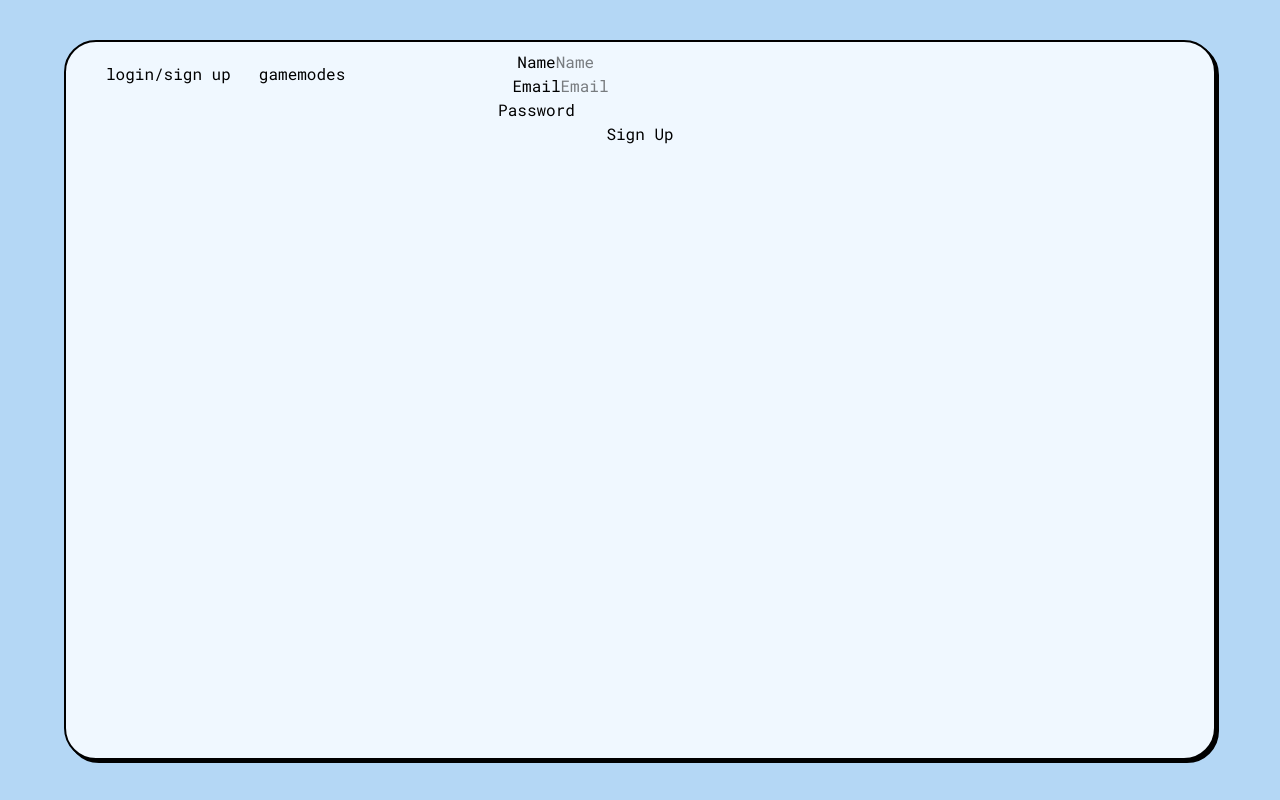
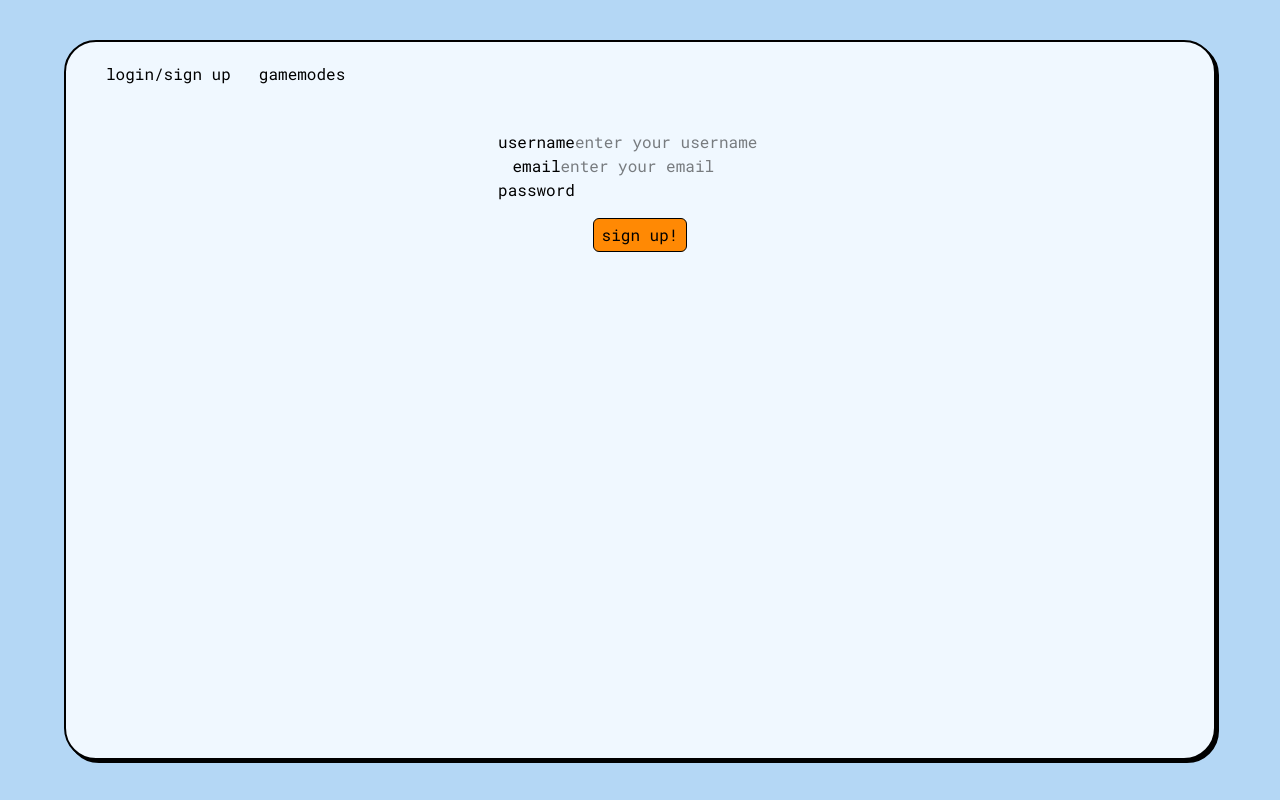
Before and after one commit to falloutpizza/countryguessr-with-nextjs, a Next.js app: page /signup in a window 1280 px wide. Built offline with nearby package versions, Linux system fonts and the light colour scheme.

Commit message:
refactored signup page code

```diff
--- a/src/app/signup/page.tsx
+++ b/src/app/signup/page.tsx
@@ -1,8 +1,10 @@
 "use client";
 
-import { useActionState, SubmitEvent } from "react";
+import { useActionState } from "react";
 import { SignupFormSchema, FormState } from "@/src/lib/schemas";
 import * as z from "zod";
+
+import SignupForm from "../ui/signup/SignupForm";
 
 async function signup(state: FormState, formData: FormData) {
   const validatedFields = SignupFormSchema.safeParse({
@@ -25,40 +27,7 @@ async function signup(state: FormState, formData: FormData) {
   console.log(data);
 }
 
-export default function SignupForm() {
+export default function SignupPage() {
   const [state, action, pending] = useActionState(signup, undefined);
-
-  return (
-    <form action={action}>
-      <div>
-        <label htmlFor="username">Name</label>
-        <input id="username" name="username" placeholder="Name" />
-      </div>
-      {state?.errors?.username && <p>{state.errors.username.errors}</p>}
-
-      <div>
-        <label htmlFor="email">Email</label>
-        <input id="email" name="email" placeholder="Email" />
-      </div>
-      {state?.errors?.email && <p>{state.errors.email.errors}</p>}
-
-      <div>
-        <label htmlFor="password">Password</label>
-        <input id="password" name="password" type="password" />
-      </div>
-      {state?.errors?.password && (
-        <div>
-          <p>Password must:</p>
-          <ul>
-            {state.errors.password.errors.map((error) => (
-              <li key={error}>- {error}</li>
-            ))}
-          </ul>
-        </div>
-      )}
-      <button disabled={pending} type="submit">
-        Sign Up
-      </button>
-    </form>
-  );
+  return <SignupForm state={state} action={action} pending={pending} />;
 }
--- /dev/null
+++ b/src/app/ui/signup/SignupForm.tsx
@@ -0,0 +1,61 @@
+import { FormState } from "@/src/lib/schemas";
+
+export default function SignupForm({
+  action,
+  state,
+  pending,
+}: {
+  action: (formData: FormData) => void;
+  state:
+    | {
+        errors?: {
+          username?: { errors: string[] };
+          email?: { errors: string[] };
+          password?: { errors: string[] };
+        };
+      }
+    | undefined;
+  pending: boolean;
+}) {
+  return (
+    <form action={action} className="mt-20">
+      <div>
+        <label htmlFor="username">username</label>
+        <input
+          id="username"
+          name="username"
+          placeholder="enter your username"
+        />
+      </div>
+      {state?.errors?.username && <p>{state.errors.username.errors}</p>}
+
+      <div>
+        <label htmlFor="email">email</label>
+        <input id="email" name="email" placeholder="enter your email" />
+      </div>
+      {state?.errors?.email && <p>{state.errors.email.errors}</p>}
+
+      <div>
+        <label htmlFor="password">password</label>
+        <input id="password" name="password" type="password" />
+      </div>
+      {state?.errors?.password && (
+        <div>
+          <p>password must:</p>
+          <ul>
+            {state.errors.password.errors.map((error) => (
+              <li key={error}>- {error}</li>
+            ))}
+          </ul>
+        </div>
+      )}
+      <button
+        disabled={pending}
+        type="submit"
+        className="bg-orange-400 h-fit m-2 mt-4 px-2 py-1 border-1 border-black rounded-md cursor-pointer"
+      >
+        sign up!
+      </button>
+    </form>
+  );
+}
```
